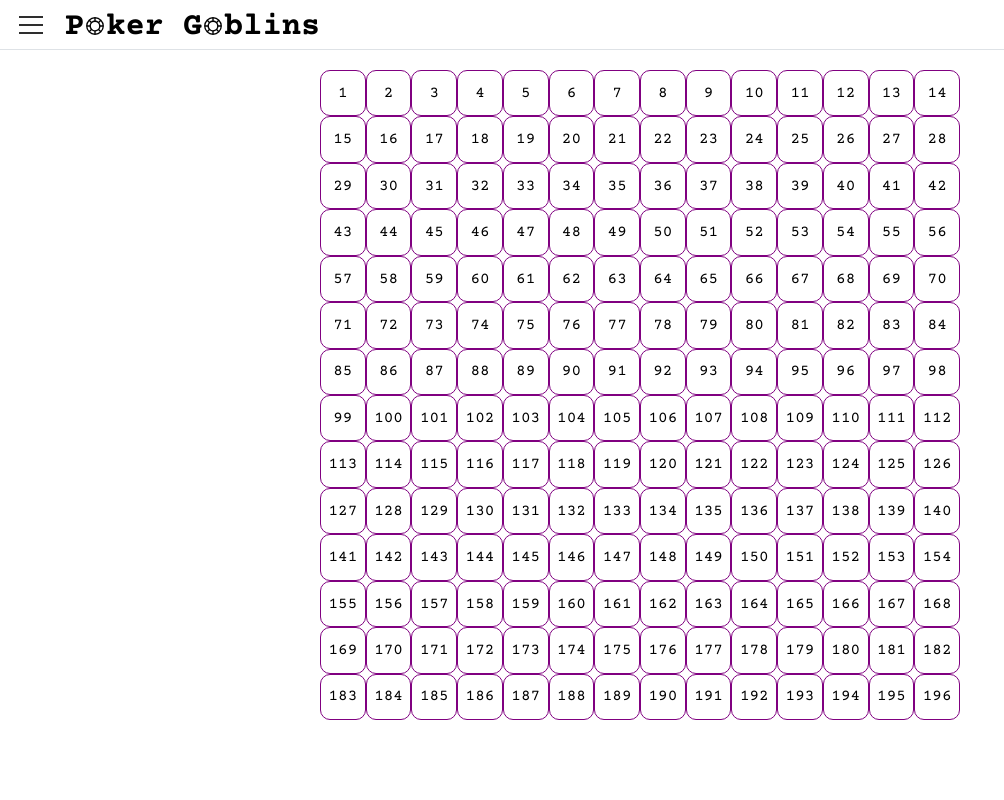
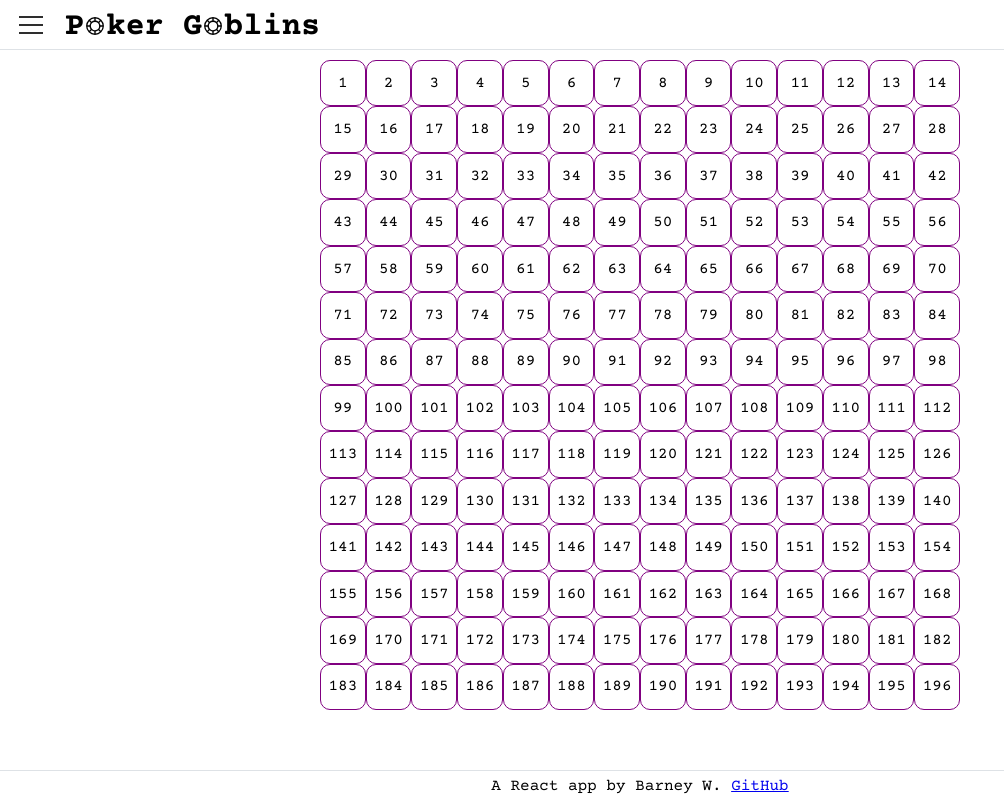
Before and after one commit to barneywhiffin/poker-goblins, a React (Vite) app: page / in a window 1280 px wide. Shown: the whole page, without its empty margins (0-1004 px from the left). Built offline with nearby package versions, Linux system fonts and the light colour scheme; a web font is replaced by a local one.

Commit message:
style: add footer

```diff
--- a/src/App.tsx
+++ b/src/App.tsx
@@ -47,7 +47,7 @@ function AppContent() {
 	}
 
 	return (
-		<AppShell header={{ height: headerHeight }}>
+		<AppShell header={{ height: headerHeight }} footer={{height: '30px'}}>
 			<AppShell.Header className='header'>
 				<div style={{display: 'flex', alignItems: 'center', maxWidth: '500px', height: headerHeight, marginLeft: 14}}>
 					<Burger onClick={toggle} color={computedColorScheme === 'light' ? 'dark' : 'yellow'}/>
@@ -59,6 +59,9 @@ function AppContent() {
 			<AppShell.Main>
 				{mainContent()}
 			</AppShell.Main>
+			<AppShell.Footer style={{textAlign: 'center'}}>
+				<p style={{marginTop: '3px'}}>A React app by Barney W. <a href="https://github.com/barneywhiffin">GitHub</a></p>
+			</AppShell.Footer>
 		</AppShell>
 	);
 }
--- a/src/containers/LetsPlayPoker.tsx
+++ b/src/containers/LetsPlayPoker.tsx
@@ -94,7 +94,7 @@ export default function LetsPlayPoker() {
     const winners = getWinners(handsArray);
 
     return (
-        <div style={{margin: '40px 0 0 0'}}>
+        <div style={{margin: '20px 0 0 0'}}>
             <Table round={round} cards={cards}/>
             <div style={{display: 'flex', height: '200px', marginLeft: '320px'}}>
                 <Button.Group orientation="vertical" style={{margin: '20px 0 0 265px', height: 250, width: 250}}>
--- a/src/containers/vpip-calculator/vpip-calculator.css
+++ b/src/containers/vpip-calculator/vpip-calculator.css
@@ -2,7 +2,7 @@
     display: grid;
     height: 650px;
     width: 50%;
-    margin: 20px auto;
+    margin: 10px auto;
     grid-template-columns: repeat(14, 1fr);
     grid-template-rows: repeat(14, 1fr);
 }
```
